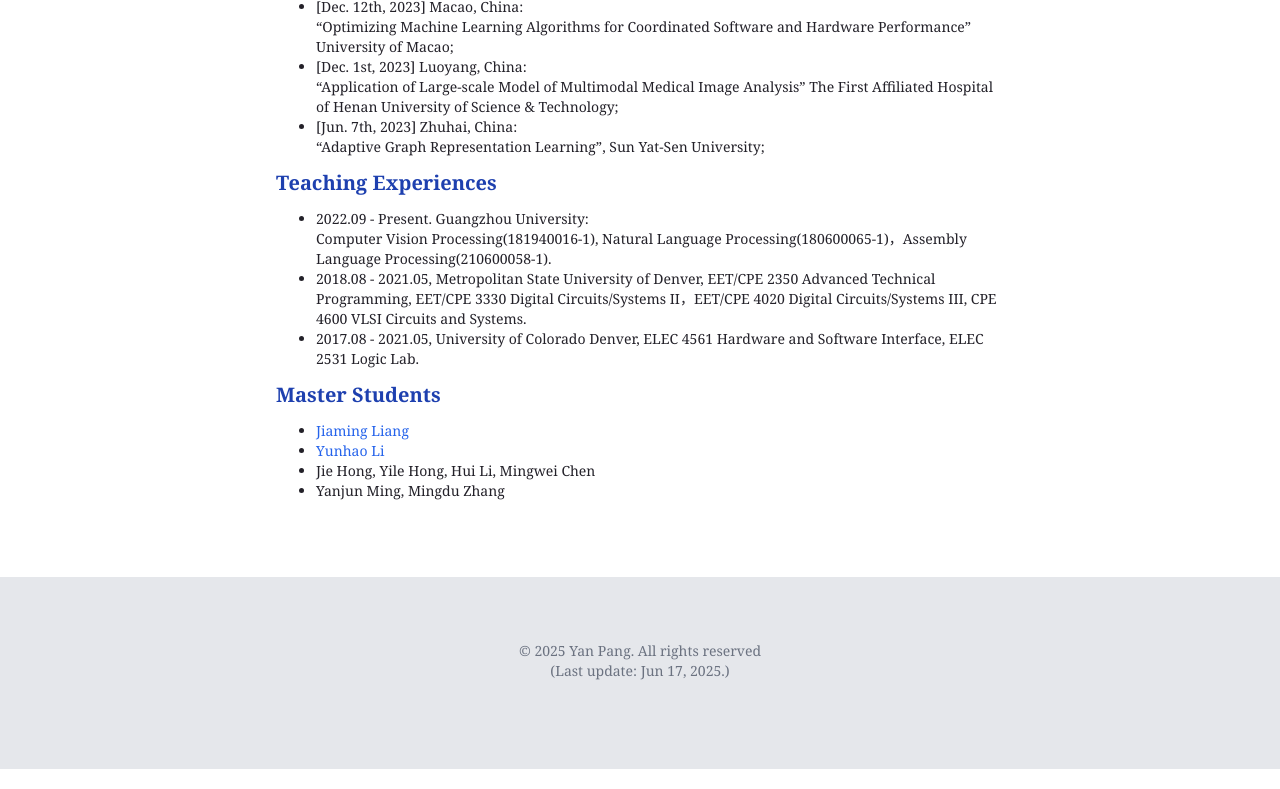
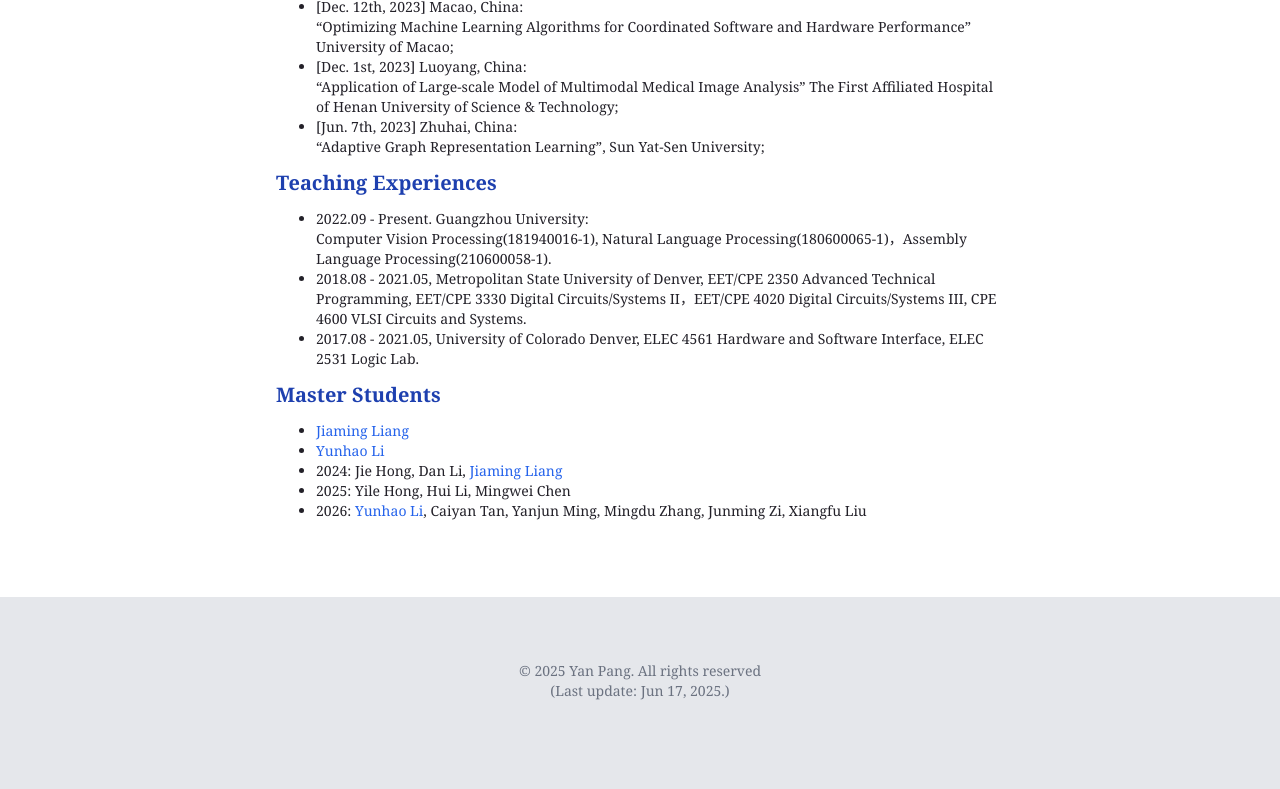
Before and after one commit to pypancho/pypancho.github.io, a Gatsby site: page / in a window 1280 px wide. Shown: the part 3855-4644 px from the top of the page. Built offline with nearby package versions, Linux system fonts and the light colour scheme; Gatsby itself is replaced by a stand-in of ours.

Commit message:
Update index.js

```diff
--- a/src/pages/index.js
+++ b/src/pages/index.js
@@ -322,8 +322,9 @@ const IndexPage = () => {
 
 
                 </li>
-                <li>Jie Hong, Yile Hong, Hui Li, Mingwei Chen</li>
-                <li>Yanjun Ming, Mingdu Zhang</li>
+                <li>2024: Jie Hong, Dan Li, <a className="text-blue-600 text-sm" href={"https://jeming-creater.github.io/"} target="_blank">Jiaming Liang</a></li>
+                <li>2025: Yile Hong, Hui Li, Mingwei Chen</li>
+                <li>2026: <a className="text-blue-600 text-sm" href={"https://peterli.club/"} target="_blank">Yunhao Li</a>, Caiyan Tan, Yanjun Ming, Mingdu Zhang, Junming Zi, Xiangfu Liu</li>
                 </ul>
             </div>
         </div>
```
